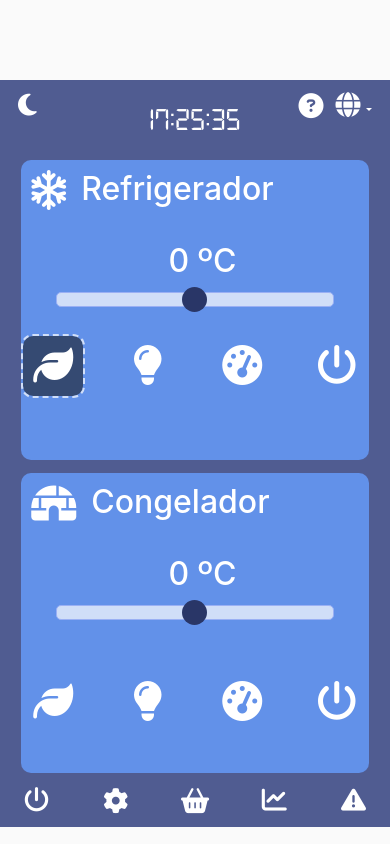
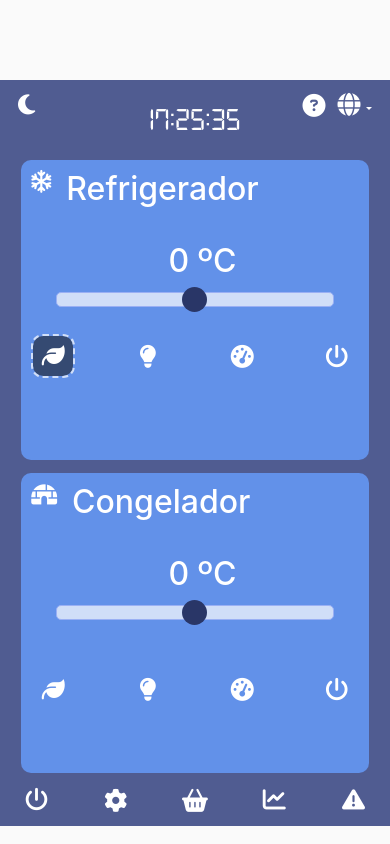
Before and after one commit to Desturx/Interfaz-Frigo, a plain HTML site: page cliente/interfaz/menu.html in a window 390 px wide. Both pictures are taken after a click on the button 53 px from the left and 365 px from the top of the page. Drawn offline with nearby package versions, Linux system fonts and the light colour scheme.

Commit message:
Cambios opciones

```diff
--- a/cliente/interfaz/javascript.js
+++ b/cliente/interfaz/javascript.js
@@ -644,18 +644,14 @@ function cambiarAOpciones()
     <div class="row h-100"style="justify-content: center;" >
         <ul class="list-group list-group-flush" style="width: 80%;">
             <li class="list-group-item">
-            Modo oscuro
-            <input type="checkbox">
+            <button class="btnSumaYResta btnSumaYResta-2 btnSumaYResta-2h">Modo oscuro Off</button>
             </li>
-            <li class="list-group-item" onclick="activarSensor();">
-            Apagar/Encender sensor
+            <li class="list-group-item">
+            <button onclick="activarSensor();" id="sensorProximidad" class="btnSumaYResta btnSumaYResta-2 btnSumaYResta-2h"> Sensor apagado </button>
             </li>
             <li class="list-group-item">
              Otra opción
             </li>
-          <div class="col-12">
-            <button>Guardar</button>
-          </div>
     </div>
     `
     div.innerHTML = html;
@@ -810,7 +806,11 @@ function mostrarHora()
 
     //Establece Pedido
     setPedido();
-    colocarPedidos();
+    if(mostrarPedidos == true)
+    {
+
+        colocarPedidos();
+    }
 
     if( mostrarPedidos==true && compradoPedido==true){
         limpiaPedidos();
@@ -844,9 +844,12 @@ function activarSensor(){
 
     if(ajustesPresencia==false){
         ajustesPresencia=true;
+        document.getElementById("sensorProximidad").innerHTML = "Sensor encendido";
     }
     else{
         ajustesPresencia=false;
+        document.getElementById("sensorProximidad").innerHTML = "Sensor Apagado";
+
     }
 }
 
--- a/cliente/interfaz/menu.html
+++ b/cliente/interfaz/menu.html
@@ -87,24 +87,24 @@
                          activar la luz del frigo(<i class='fas fa-lightbulb'></i>),
                          el modo turbo del frigo(<i class='fas fa-tachometer-alt'></i>),
                          y apagar el motor(<i class='fas fa-power-off '></i>)" data-trigger="manual">
-                            <div class="col-3 col-sm-2">
+                            <div class="col-3 col-sm-3">
                                 <button class="iconoBotonesOff" id="EcoFrigo" onclick="EcoF();">
                                     <i class="fas fa-leaf iconos"></i>
                                 </button>
                             </div>
-                            <div class="col-3 col-sm-2" >
+                            <div class="col-3 col-sm-3" >
                                 <button class="iconoBotonesOff" id="LuzFrigo" onclick="LuzF();">
                                     <i class="fas fa-lightbulb iconos"></i>
                                 </button>
 
                             </div>
-                            <div class="col-3 col-sm-2">
+                            <div class="col-3 col-sm-3">
                                 <button class="iconoBotonesOff" id="TurboFrigo" onclick="TurboF();">
                                     <i class="fas fa-tachometer-alt iconos"></i>
                                 </button>
 
                             </div>
-                            <div class="col-3 col-sm-2">
+                            <div class="col-3 col-sm-3">
                                 <button class="iconoBotonesOff" id="ApagaFrigo" onclick="ApagarF();">
                                     <i class="fas fa-power-off iconos"></i>
                                 </button>
@@ -143,24 +143,24 @@
                         activar la luz del frigo(<i class='fas fa-lightbulb'></i>)
                         el modo turbo del frigo(<i class='fas fa-tachometer-alt'></i>),
                         y apagar el motor(<i class='fas fa-power-off '></i>)" data-trigger="manual">
-                            <div class="col-3 col-sm-2">
+                            <div class="col-3 col-sm-3" >
                                 <button class="iconoBotonesOff" id="EcoCon" onclick="EcoCon()">
                                     <i class="fas fa-leaf iconos"></i>
                                 </button>
 
                             </div>
-                            <div class="col-3 col-sm-2" >
+                            <div class="col-3 col-sm-3" >
                                 <button class="iconoBotonesOff" id="LuzCon" onclick="LuzCon()">
                                     <i class="fas fa-lightbulb iconos"></i>
                                 </button>
 
                             </div>
-                            <div class="col-3 col-sm-2">
+                            <div class="col-3 col-sm-3">
                                 <button class="iconoBotonesOff" id="TurboCon" onclick="TurboCon()">
                                     <i class="fas fa-tachometer-alt iconos"></i>
                                 </button>
                             </div>
-                            <div class="col-3 col-sm-2">
+                            <div class="col-3 col-sm-3">
                                 <button class="iconoBotonesOff" id="ApagaCon" onclick="ApagarC()">
                                     <i class="fas fa-power-off iconos"></i>
                                 </button>
@@ -242,7 +242,6 @@
             console.log("Alerta");
             mostrarAlertas();
         });
-
 
 
     </script>
--- a/cliente/interfaz/styleMenu.css
+++ b/cliente/interfaz/styleMenu.css
@@ -290,7 +290,27 @@ h2 {
     .spanListaCompra {
         font-size:15px;
     }
+
+    .iconos {
+        font-size:23px;
+    }
+
+    .iconoBotonesOn {
+        width: 40px;
+        height: 40px;
+        padding-top: 5px;
+        padding-bottom: 3px;
+
+    }
+    .iconoBotonesOff {
+        padding-top: 5px;
+        width: 40px;
+        height: 40px;
+
+    }
 }
+
+
 
 @media(max-width: 374px) {
     #listaCompra {
@@ -298,6 +318,8 @@ h2 {
         height: 150px;
     }
 }
+
+
 
 @media(max-width: 362px)
 {
```
